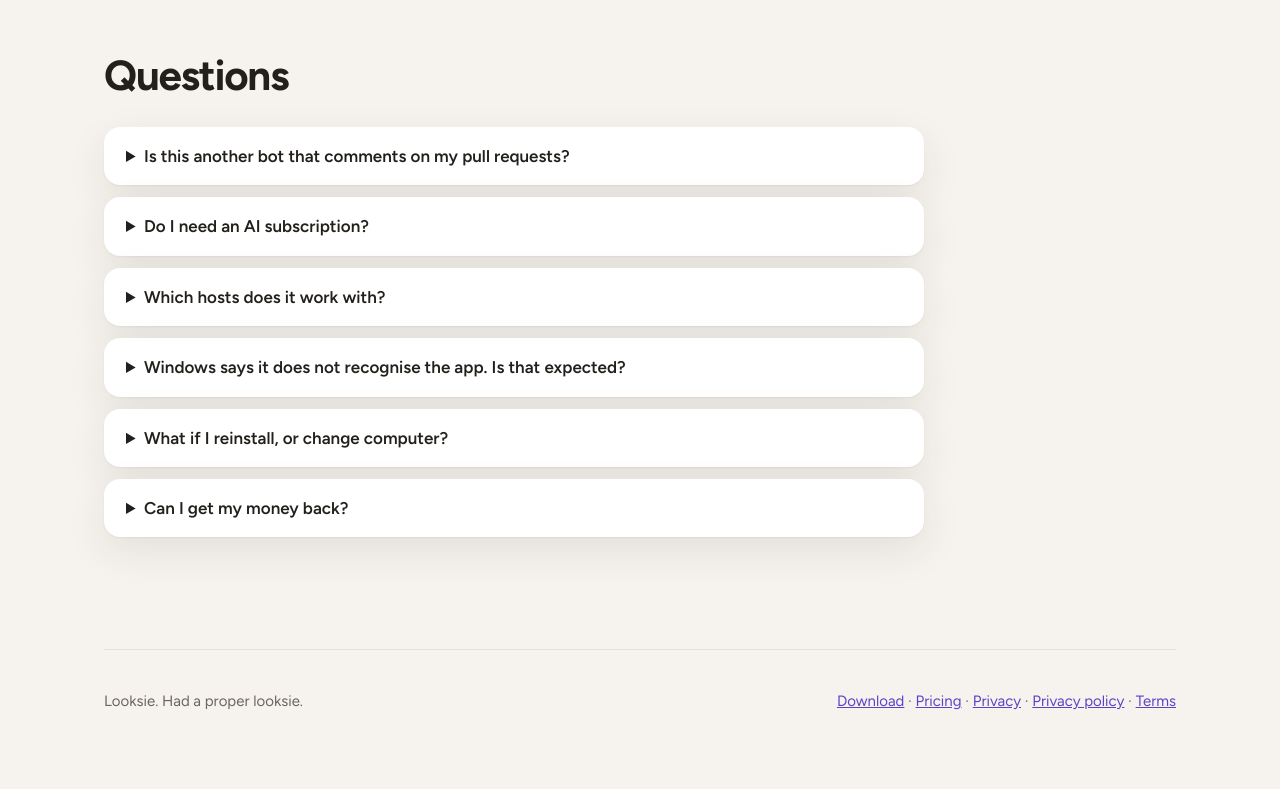
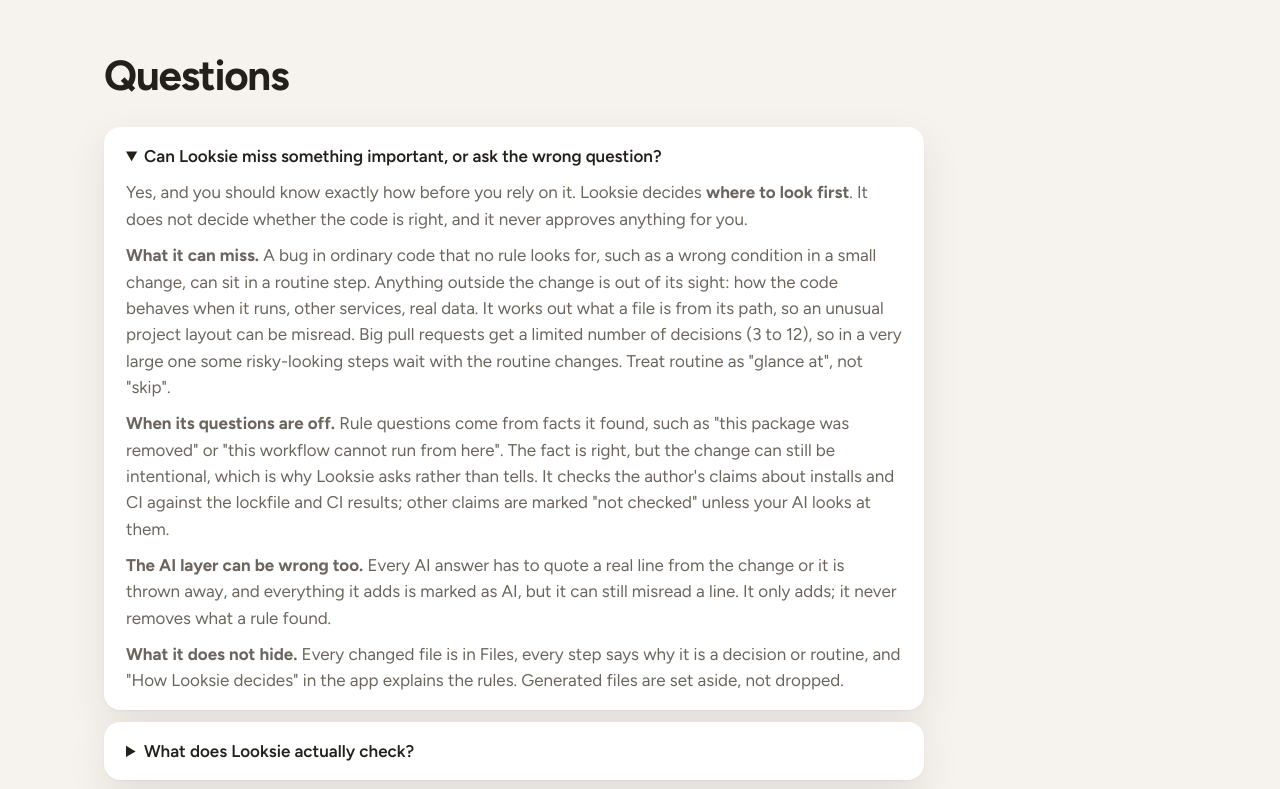
Before and after one commit to marcus-smallman-lewis/looksie-releases, a plain HTML site: page index.html in a window 1280 px wide. Shown: the part 6020-6809 px from the top of the page. Drawn offline with Linux system fonts and the light colour scheme.

Commit message:
Questions: what Looksie checks, and what it can miss

```diff
--- a/index.html
+++ b/index.html
@@ -162,6 +162,13 @@ code{font-family:"JetBrains Mono",ui-monospace,monospace;font-size:.86em;backgro
 <section id="faq">
   <h2>Questions</h2>
   <div style="margin-top:28px;max-width:820px">
+    <details open><summary>Can Looksie miss something important, or ask the wrong question?</summary>
+      <p>Yes, and you should know exactly how before you rely on it. Looksie decides <b>where to look first</b>. It does not decide whether the code is right, and it never approves anything for you.</p>
+      <p><b>What it can miss.</b> A bug in ordinary code that no rule looks for, such as a wrong condition in a small change, can sit in a routine step. Anything outside the change is out of its sight: how the code behaves when it runs, other services, real data. It works out what a file is from its path, so an unusual project layout can be misread. Big pull requests get a limited number of decisions (3 to 12), so in a very large one some risky-looking steps wait with the routine changes. Treat routine as "glance at", not "skip".</p>
+      <p><b>When its questions are off.</b> Rule questions come from facts it found, such as "this package was removed" or "this workflow cannot run from here". The fact is right, but the change can still be intentional, which is why Looksie asks rather than tells. It checks the author's claims about installs and CI against the lockfile and CI results; other claims are marked "not checked" unless your AI looks at them.</p>
+      <p><b>The AI layer can be wrong too.</b> Every AI answer has to quote a real line from the change or it is thrown away, and everything it adds is marked as AI, but it can still misread a line. It only adds; it never removes what a rule found.</p>
+      <p><b>What it does not hide.</b> Every changed file is in Files, every step says why it is a decision or routine, and "How Looksie decides" in the app explains the rules. Generated files are set aside, not dropped.</p></details>
+    <details><summary>What does Looksie actually check?</summary><p>Without AI, its rules look for: a package removed from the lockfile that something still needs; a workflow that cannot be started; a new secret or setting someone has to provide; a migration that changes stored data; tests switched off or with checks removed; folders that always change together where only one changed (a page and its built copy, say); the few files that break a repeated edit; and claims in the description that the code or CI contradicts. It also weighs where a change is (database, server, screens, build), whether it touches sign-in, money or secrets, whether it changes code that already ran, and whether other steps build on it. It does not run your code or your tests.</p></details>
     <details><summary>Is this another bot that comments on my pull requests?</summary><p>No. Looksie never comments by itself. It is a tool for the person doing the review, and the only thing it posts is your review, when you press Submit.</p></details>
     <details><summary>Do I need an AI subscription?</summary><p>No. The rules, the briefing, the decisions and the review all work without AI. If you already have an AI coding tool installed, Looksie can use it to add a summary and sharper questions.</p></details>
     <details><summary>Which hosts does it work with?</summary><p>GitHub today. Azure DevOps, GitLab and local folders are next, and they will work the same on Free and Pro.</p></details>
```
